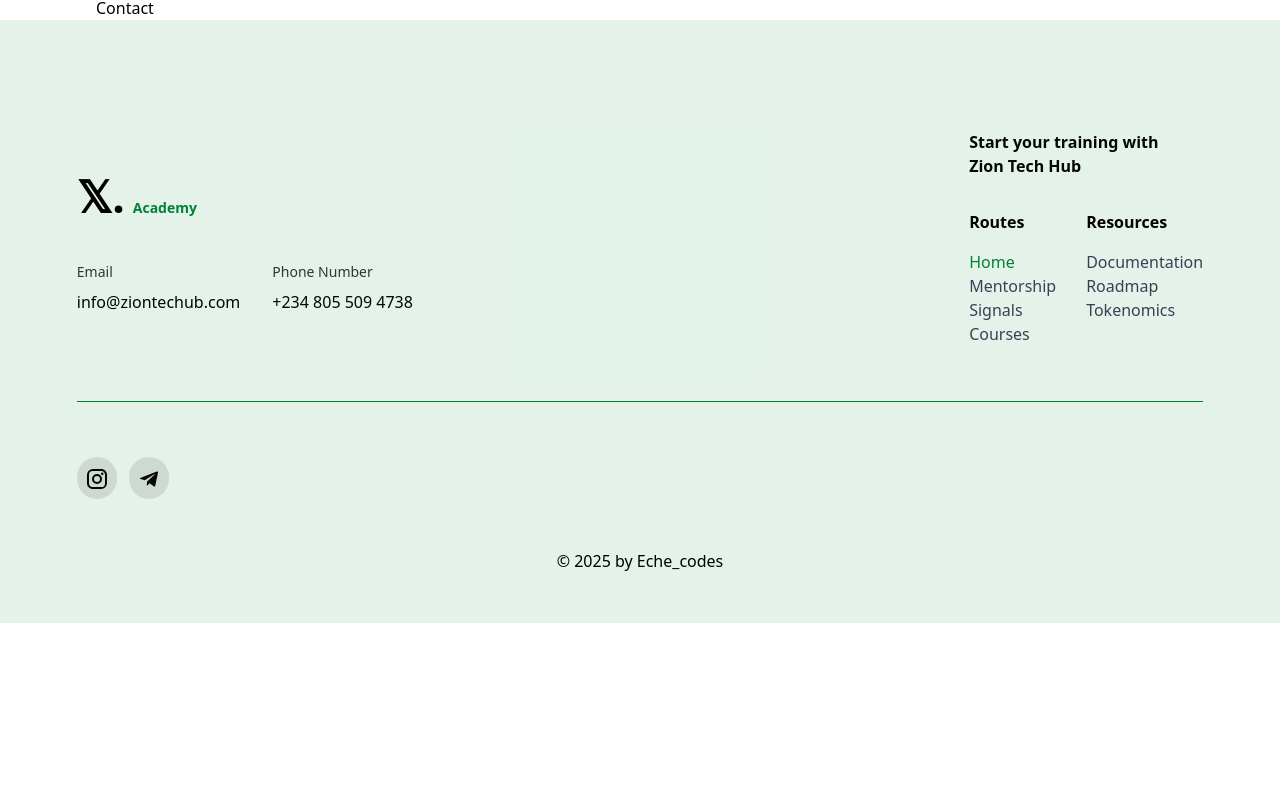
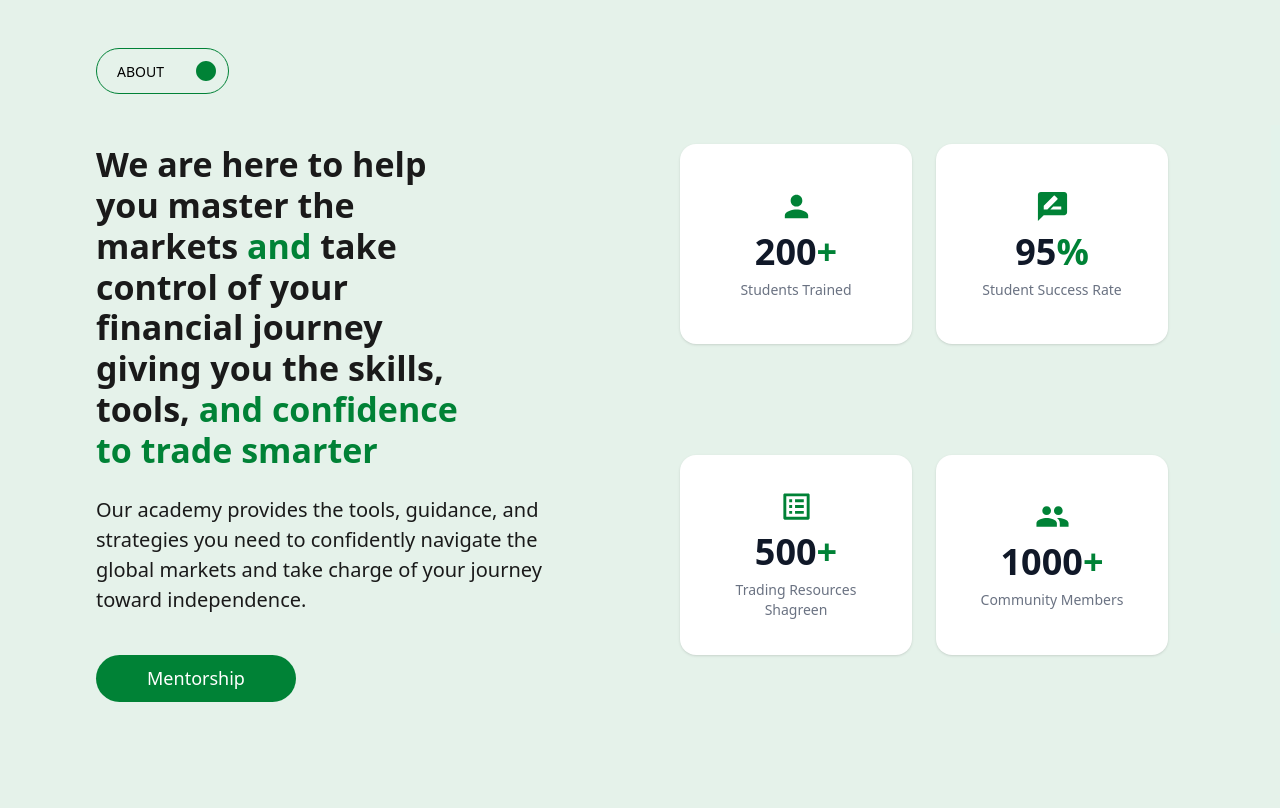
Before and after one commit to Eche00/bigxacademy, a React (Vite) app: page / in a window 1280 px wide. Shown: the part 892-1700 px from the top of the page. Before the commit the page ends 1515 px from the top, so only its background shows below. Built offline with nearby package versions, Linux system fonts and the light colour scheme.

Commit message:
about component

```diff
--- a/src/pages/homecomponents/About.tsx
+++ b/src/pages/homecomponents/About.tsx
@@ -1,7 +1,86 @@
+import { Circle, ListAlt, People, Person, RateReview } from "@mui/icons-material"
+import { Link } from "react-router"
 
 function About() {
   return (
-    <div>About</div>
+    <div className="sm:w-[85%] w-[90%] mx-auto py-[100px] ">
+       <div className=" flex  items-center border-[1px] border-green-700 rounded-full w-fit mb-[50px]">
+               <p className=" text-[14px]  font-[400] py-[8px] px-[20px]  ">
+               ABOUT
+                </p>
+                <span  className=" text-[14px]  font-[400] py-[10px] px-[10px] text-green-700 rounded-full hover:scale-[102%] transition-all duration-300 cursor-pointer">
+               <Circle/>
+                </span>
+       </div>
+
+       <main className="flex md:flex-row flex-col-reverse items-stretch md:gap-20 gap-10">
+        {/* about us  */}
+        <section className="flex flex-1 flex-col justify-between ">
+        <div className=" flex flex-col text-start gap-[24px]">
+
+                <h1 className=" text-[#1A1A1A] font-[700] sm:text-[34px] text-[22px]   smm:w-full w-[80%] smm:leading-[130%] smm:tracker-[1.28px] leading-[120%] tracker-[0.8px]">
+                We are here to help you master the markets <span className=" text-green-700">and </span>take control of your financial journey giving you the skills, tools,
+                  <span className=" text-green-700">  and confidence to trade smarter</span>
+                </h1>
+                <p className=" text-[#1A1A1A] font-[300] sm:text-[20px] text-[16px]  sm:w-full w-[300px]">
+                 Our academy provides the tools, guidance, and strategies you need to confidently navigate the global markets and take charge of your journey toward independence.
+                </p>
+              </div>
+              <div className=" flex items-center justify-center gap-[24px]  py-10 w-fit">
+                <Link
+                to="/mentorship"
+
+                  className="flex items-center justify-center gap-[10px] rounded-full bg-green-700 text-white sm:py-[10px] py-[12px]  sm:w-[200px] w-[170px] text-[16px] sm:text-[18px] font-[400] cursor-pointer hover:scale-105 transition-all duration-300">
+                 Mentorship
+                </Link>
+                </div>
+        </section>
+
+
+
+        {/* services  */}
+   <div className="flex-1 mx-auto px-4 grid grid-cols-2  gap-6">
+
+    {/*  Card 1  */}
+    <div className="bg-white rounded-2xl shadow-sm p-6 text-center md:h-[200px] flex flex-col items-center justify-center">
+    <span className="text-green-700 pb-2"><Person fontSize="large"/></span>
+      <h2 className="text-3xl md:text-4xl font-bold text-gray-900">
+        200<span className="text-green-700 ">+</span>
+      </h2>
+      <p className="mt-2 text-gray-500 text-sm">Students Trained</p>
+    </div>
+
+    {/*  Card 2  */}
+    <div className="bg-white rounded-2xl shadow-sm p-6 text-center md:h-[200px] flex flex-col items-center justify-center">
+    <span className="text-green-700 pb-2"><RateReview fontSize="large"/></span>
+      <h2 className="text-3xl md:text-4xl font-bold text-gray-900">
+        95<span className="text-green-700 ">%</span>
+      </h2>
+      <p className="mt-2 text-gray-500 text-sm">Student Success Rate</p>
+    </div>
+
+
+    <div className="bg-white rounded-2xl shadow-sm p-6 text-center md:h-[200px] flex flex-col items-center justify-center">
+    <span className="text-green-700 pb-2"><ListAlt fontSize="large"/></span>
+      <h2 className="text-3xl md:text-4xl font-bold text-gray-900">
+        500<span className="text-green-700 ">+</span>
+      </h2>
+      <p className="mt-2 text-gray-500 text-sm">Trading Resources Shagreen</p>
+    </div>
+
+    {/*  Card 4  */}
+    <div className="bg-white rounded-2xl shadow-sm p-6 text-center md:h-[200px] flex flex-col items-center justify-center">
+    <span className="text-green-700 pb-2"><People fontSize="large"/></span>
+      <h2 className="text-3xl md:text-4xl font-bold text-gray-900">
+        1000<span className="text-green-700 ">+</span>
+      </h2>
+      <p className="mt-2 text-gray-500 text-sm">Community Members</p>
+    </div>
+
+   </div>
+
+       </main>
+    </div>
   )
 }
 
```
